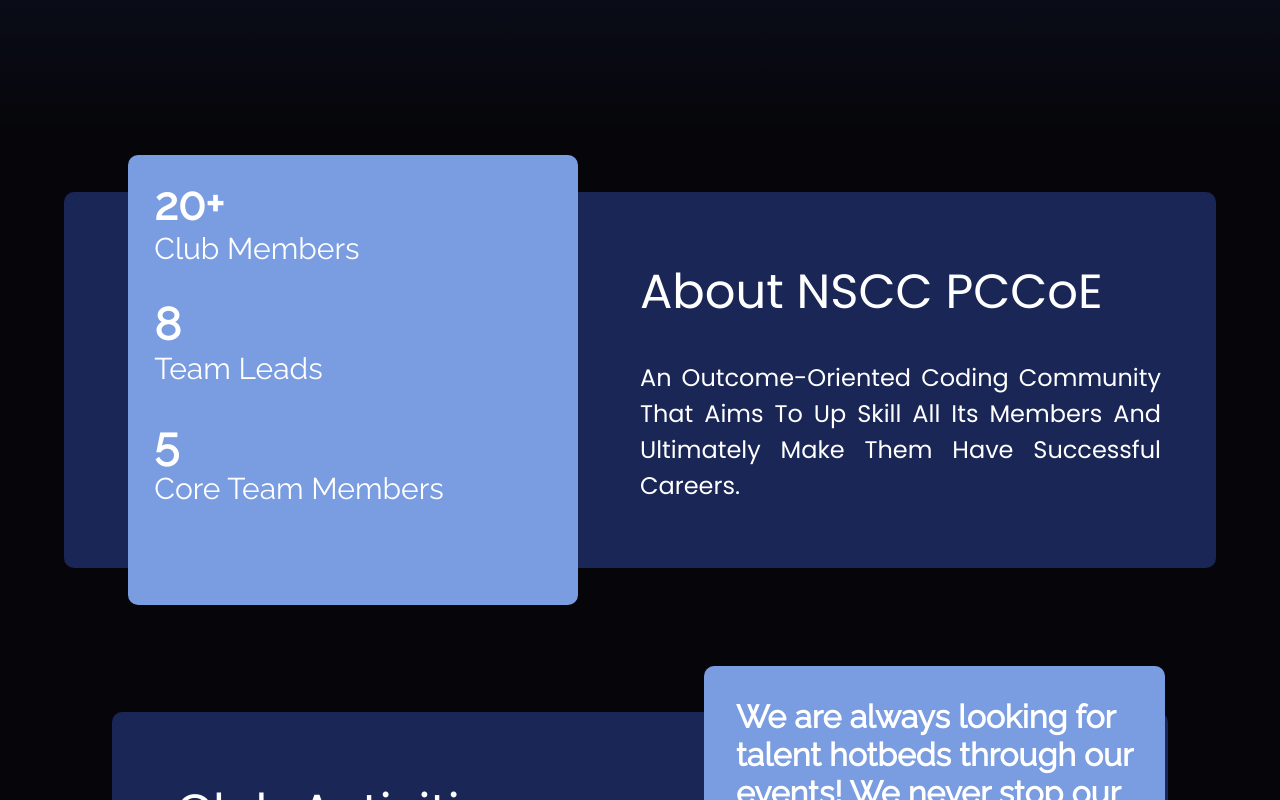
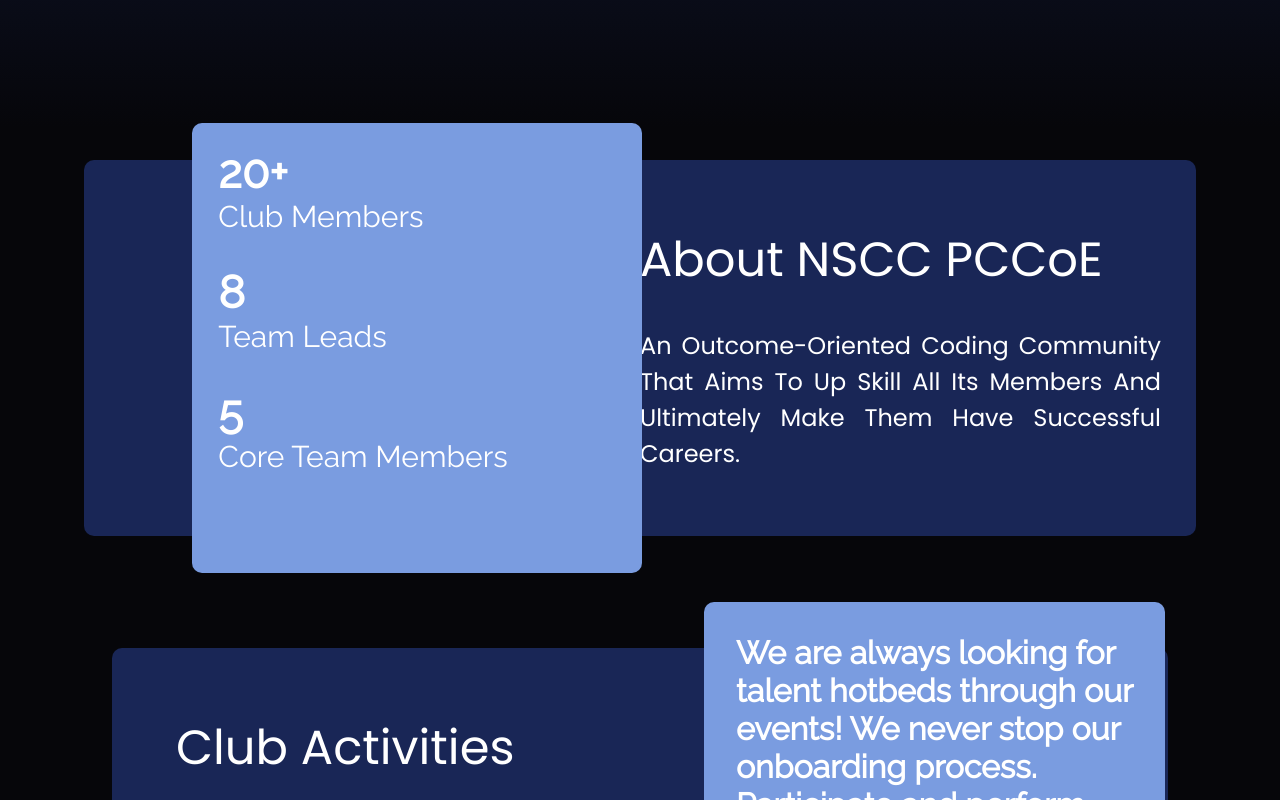
Before and after one commit to nsccpccoe/nscc-frontend, a Next.js app: page / in a window 1280 px wide. Shown: the part 731-1531 px from the top of the page. Built offline with nearby package versions, Linux system fonts and the light colour scheme.

Commit message:
ui updates about nscc athrva

```diff
--- a/Components/AboutNSCC/About.module.css
+++ b/Components/AboutNSCC/About.module.css
@@ -3,15 +3,15 @@
 .main {
     display: flex;
     align-items: center;
-    /* justify-content: center; */
+    justify-content: center;
     margin: 2rem;
     /* border: 1px solid red; */
     color: white;
 }
 
 .about {
-    width: 100%;
-    margin: 2rem;
+    width: 81%;
+    /* margin-left: 2rem; */
     border-radius: 10px;
     padding: 4rem;
     background-color: #192656;
@@ -39,7 +39,7 @@
 
 .pccoe {
     position: absolute;
-    left: 10%;
+    left: 15%;
     font-family: 'Raleway';
     background-color: #7A9CE0;
     height: 450px;
```
